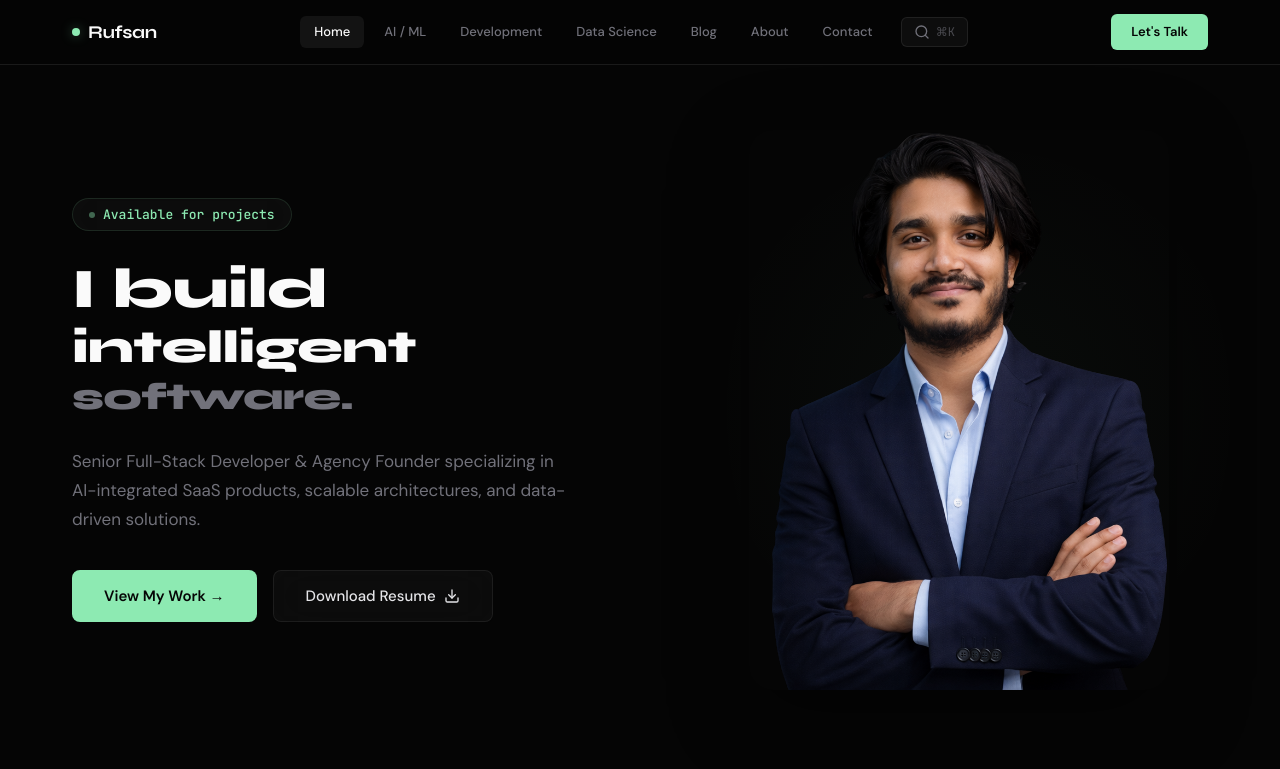
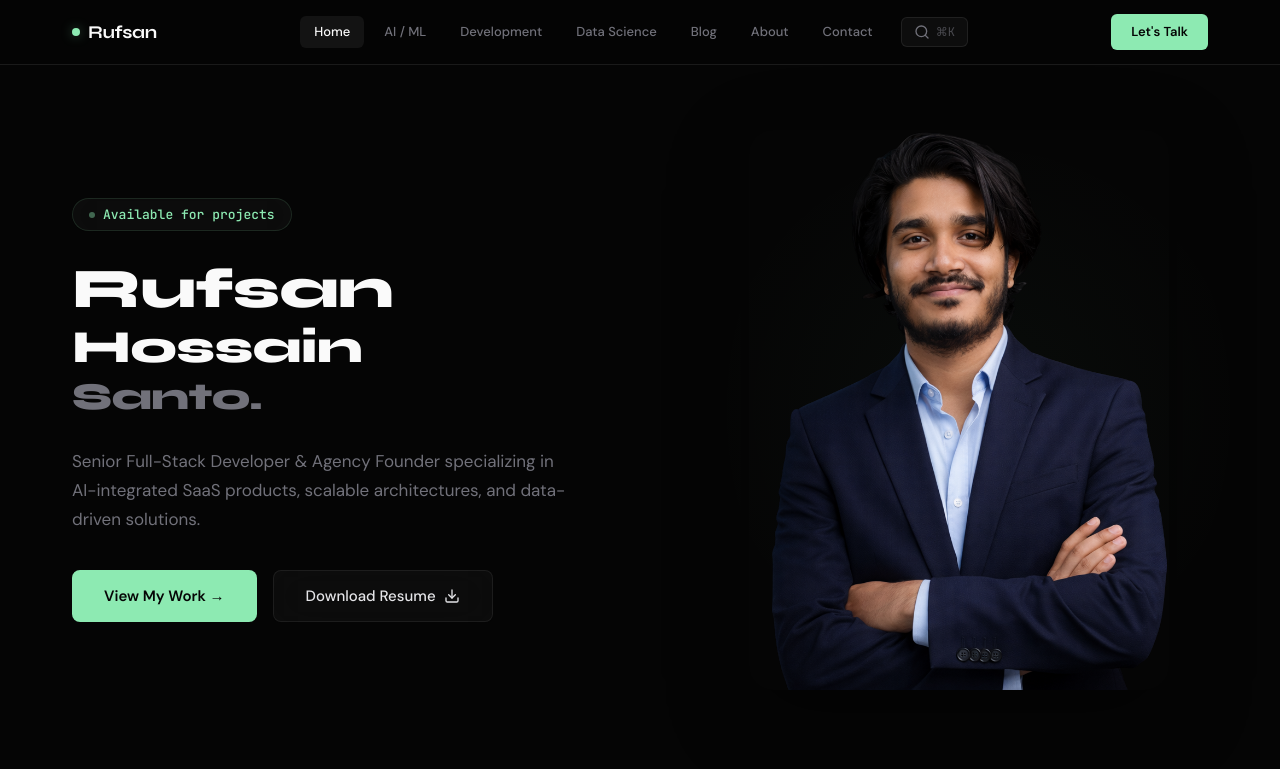
Before and after one commit to RufsanHossain/rufsan, a Next.js app: page / in a window 1280 px wide. Shown: the top 769 px of the page. Built offline with nearby package versions, Linux system fonts and the light colour scheme.

Commit message:
home hero title updated

```diff
--- a/src/app/page.tsx
+++ b/src/app/page.tsx
@@ -38,7 +38,7 @@ export default function HomePage() {
       <HeroSection
         badge="Available for projects"
         badgeIcon="pulse"
-        h1={["I build", "intelligent", "software."]}
+        h1={["Rufsan", "Hossain", "Santo."]}
         subtitle="Senior Full-Stack Developer & Agency Founder specializing in AI-integrated SaaS products, scalable architectures, and data-driven solutions."
         btn1="View My Work →"
         btn2="Download Resume"
```
